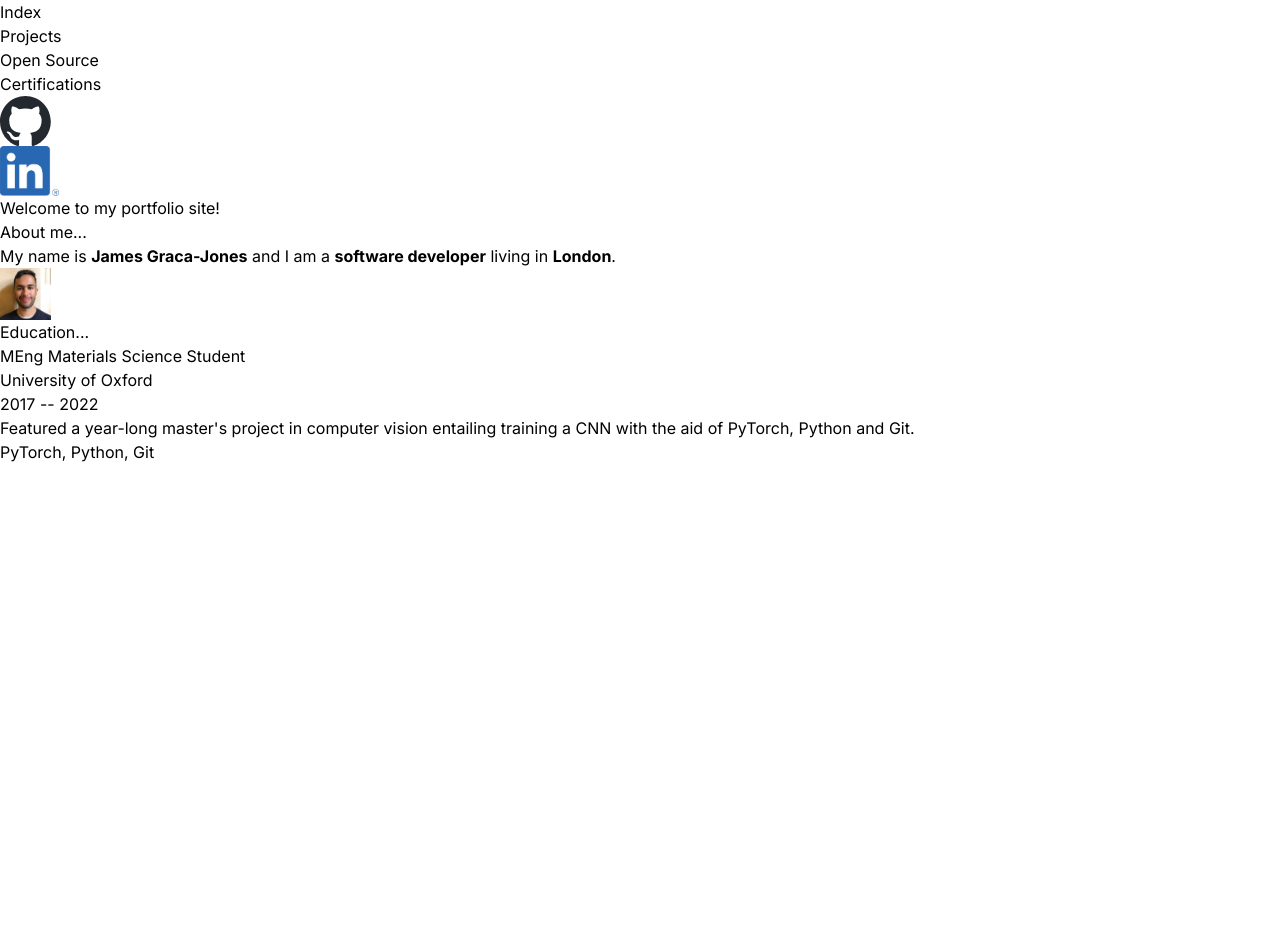
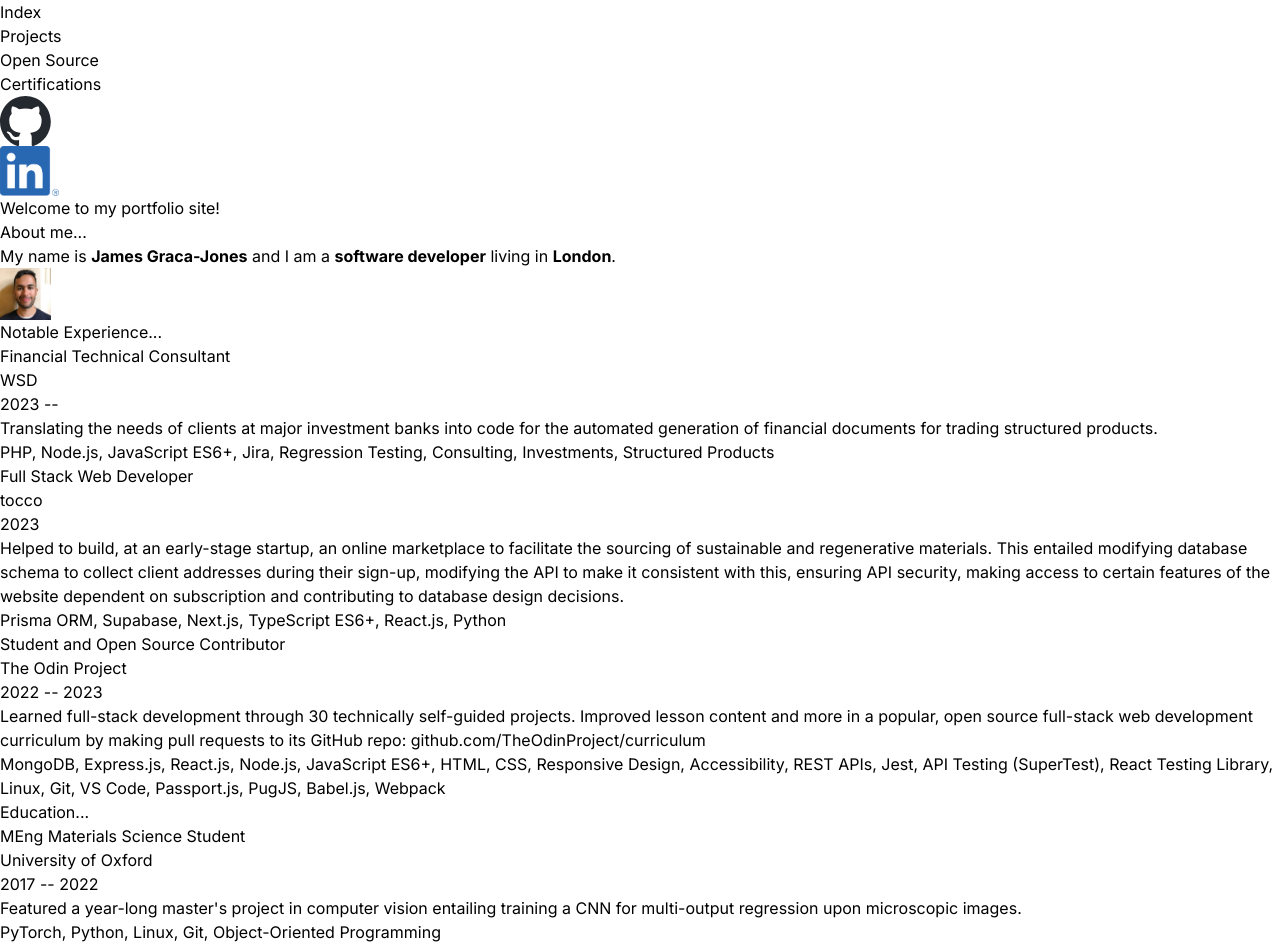
Before and after one commit to wulandari-tech/portfolio-site, a Next.js app: page / in a window 1280 px wide. Before the commit the page ends 800 px from the top, so only its background shows below. Built offline with nearby package versions, Linux system fonts and the light colour scheme.

Commit message:
Add notable experiences

```diff
--- a/app/page.tsx
+++ b/app/page.tsx
@@ -1,6 +1,6 @@
 import Image from "next/image"
 import Experience from "../components/Experience"
-import educationalExperiences from "../data/educationalExperiences";
+import { notableExperiences, educationalExperiences } from "../data/experiences";
 
 export default function Home() {
   return (
@@ -15,6 +15,12 @@ export default function Home() {
         <Image src="/headshot.jpeg" alt="" width={50/96*98} height={50} priority/>
       </section>
       <section>
+        <h2>Notable Experience...</h2>
+        <ol>
+          {notableExperiences.map((experience, index) => <li key={index}><Experience experience={experience} /></li>)}
+        </ol>
+      </section>
+      <section>
         <h2>Education...</h2>
         <ol>
           {educationalExperiences.map((experience, index) => <li key={index}><Experience experience={experience} /></li>)}
--- a/data/educationalExperiences.ts
+++ /dev/null
@@ -1,14 +0,0 @@
-import { Experience } from "@/types";
-
-const experiences: Experience[] = [
-    {
-        position: 'MEng Materials Science Student',
-        org: 'University of Oxford',
-        startYear: 2017,
-        endYear: 2022,
-        description: 'Featured a year-long master\'s project in computer vision entailing training a CNN with the aid of PyTorch, Python and Git.',
-        skills: ['PyTorch', 'Python', 'Git'],
-    }
-];
-
-export default experiences;
--- /dev/null
+++ b/data/experiences.ts
@@ -0,0 +1,38 @@
+import { Experience } from "@/types";
+
+export const notableExperiences: Experience[] = [
+    {
+        position: 'Financial Technical Consultant',
+        org: 'WSD',
+        startYear: 2023,
+        description: 'Translating the needs of clients at major investment banks into code for the automated generation of financial documents for trading structured products.',
+        skills: ['PHP', 'Node.js', 'JavaScript ES6+', 'Jira', 'Regression Testing', 'Consulting', 'Investments', 'Structured Products'],
+    },
+    {
+        position: 'Full Stack Web Developer',
+        org: 'tocco',
+        startYear: 2023,
+        endYear: 2023,
+        description: 'Helped to build, at an early-stage startup, an online marketplace to facilitate the sourcing of sustainable and regenerative materials. This entailed modifying database schema to collect client addresses during their sign-up, modifying the API to make it consistent with this, ensuring API security, making access to certain features of the website dependent on subscription and contributing to database design decisions.',
+        skills: ['Prisma ORM', 'Supabase', 'Next.js', 'TypeScript ES6+', 'React.js', 'Python'],
+    },
+    {
+        position: 'Student and Open Source Contributor',
+        org: 'The Odin Project',
+        startYear: 2022,
+        endYear: 2023,
+        description: 'Learned full-stack development through 30 technically self-guided projects. Improved lesson content and more in a popular, open source full-stack web development curriculum by making pull requests to its GitHub repo: github.com/TheOdinProject/curriculum',
+        skills: ['MongoDB', 'Express.js', 'React.js', 'Node.js', 'JavaScript ES6+', 'HTML', 'CSS', 'Responsive Design', 'Accessibility', 'REST APIs', 'Jest', 'API Testing (SuperTest)', 'React Testing Library', 'Linux', 'Git', 'VS Code', 'Passport.js', 'PugJS', 'Babel.js', 'Webpack'],
+    },
+];
+
+export const educationalExperiences: Experience[] = [
+    {
+        position: 'MEng Materials Science Student',
+        org: 'University of Oxford',
+        startYear: 2017,
+        endYear: 2022,
+        description: 'Featured a year-long master\'s project in computer vision entailing training a CNN for multi-output regression upon microscopic images.',
+        skills: ['PyTorch', 'Python', 'Linux', 'Git', 'Object-Oriented Programming'],
+    },
+];
```
